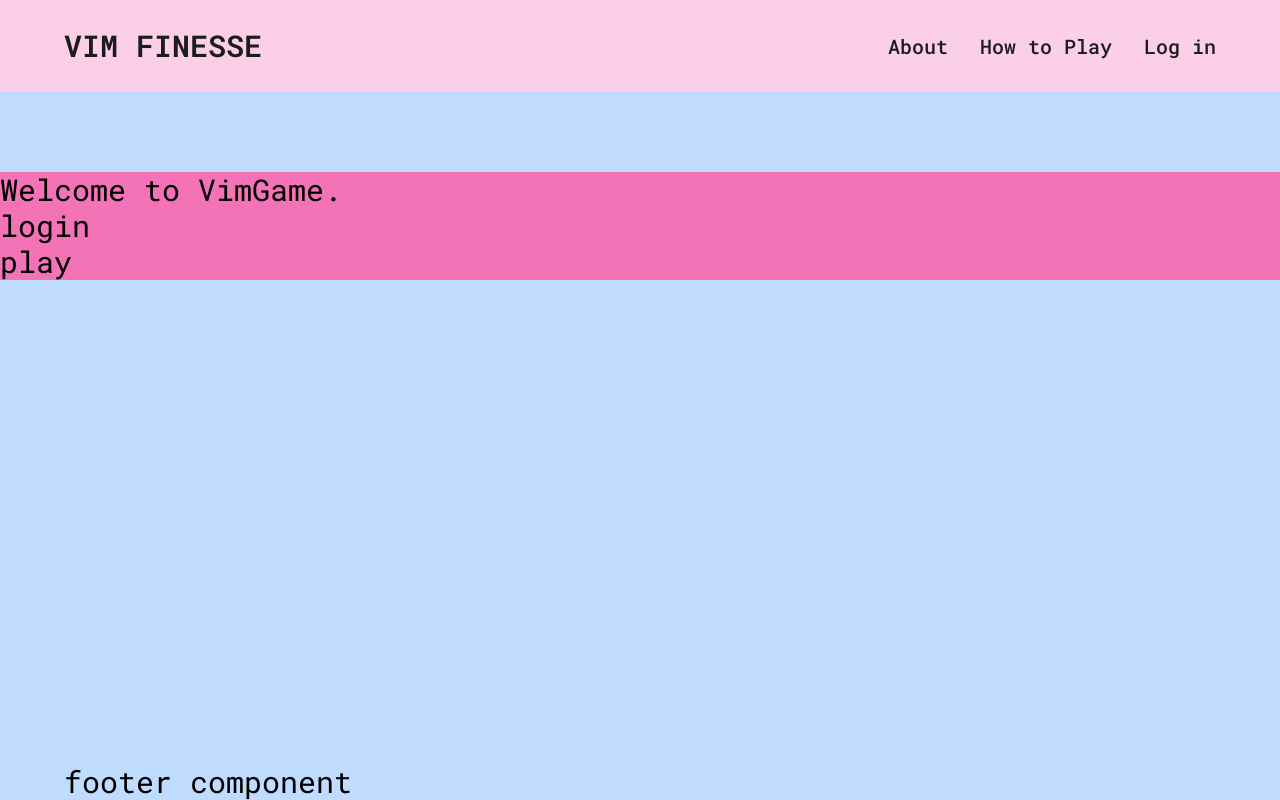
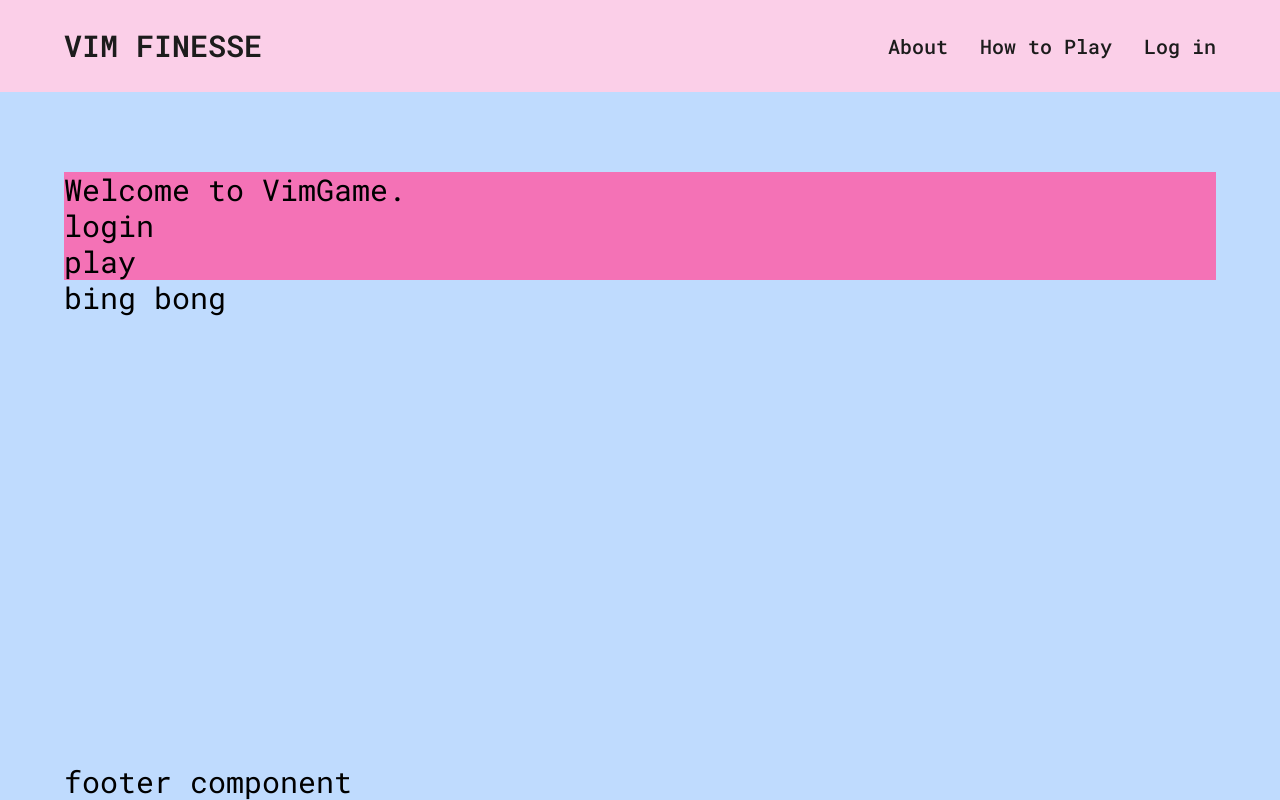
Before and after one commit to oliverye7/vim_finesse, a React (Create React App) app in the folder client/: page / in a window 1280 px wide. Built offline with nearby package versions, Linux system fonts and the light colour scheme.

Commit message:
save basic progress, move over to github

```diff
--- a/client/public/index.html
+++ b/client/public/index.html
@@ -25,6 +25,7 @@
       Learn how to configure a non-root public URL by running `npm run build`.
     -->
     <title>Vim Finesse</title>
+    <script src="https://accounts.google.com/gsi/client" async defer></script>
   </head>
   <body>
     <noscript>You need to enable JavaScript to run this app.</noscript>
--- a/client/src/index.js
+++ b/client/src/index.js
@@ -10,13 +10,16 @@ import {
   Routes,
   Link,
 } from "react-router-dom";
+import { GoogleOAuthProvider } from "@react-oauth/google";
 
 const root = ReactDOM.createRoot(document.getElementById("root"));
 root.render(
   <React.StrictMode>
-    <div className="flex flex-col min-h-screen overflow-auto">
-      <App />
-    </div>
+    <GoogleOAuthProvider clientId="1006401775837-vo4iohslhdmogd8grrgt1r31jvsgrj69.apps.googleusercontent.com">
+      <div className="flex flex-col min-h-screen overflow-auto">
+        <App />
+      </div>
+    </GoogleOAuthProvider>
   </React.StrictMode>
 );
 
--- a/client/src/pages/Home.tsx
+++ b/client/src/pages/Home.tsx
@@ -1,17 +1,41 @@
 import React from "react";
-import Header from "../components/Home/Header.tsx";
 import Body from "../components/Home/Body.tsx";
-import Footer from "../components/Home/Footer.tsx";
+import { useGoogleLogin, GoogleLogin } from '@react-oauth/google';
+import BaseLayout from "../layouts/BaseLayout.js";
+import { useEffect, useState } from "react";
+import jwt_decode, { jwtDecode } from "jwt-decode";
+
 
 function Home() {
+  const login = useGoogleLogin({
+    onSuccess: tokenResponse => {
+      console.log("um");
+      const res = tokenResponse;
+      console.log(res.access_token);
+    }
+  });
+
   return (
-    <div className="text-3xl flex flex-col h-screen bg-blue-200">
-      <Header />
-      <main className="flex-grow mt-20 bg-blue-200">
+    <BaseLayout>
+      <div>
         <Body />
-      </main>
-      <Footer />
-    </div>
+      </div>
+      <div>
+        <div onClick={() => login()}>bing bong</div>
+        <GoogleLogin
+          onSuccess={credentialResponse => {
+            console.log(credentialResponse);
+            if (credentialResponse.credential !== undefined) {
+              const response = jwtDecode(credentialResponse.credential);
+              //console.log(response);
+            }
+          }}
+          onError={() => {
+            console.log('Login Failed');
+          }}
+        />
+      </div>
+    </BaseLayout>
   );
 }
 
```
Also changed, not shown: client/package.json (+5 -5 lines), 1 other file (tests, documents, lock files or other folders).
